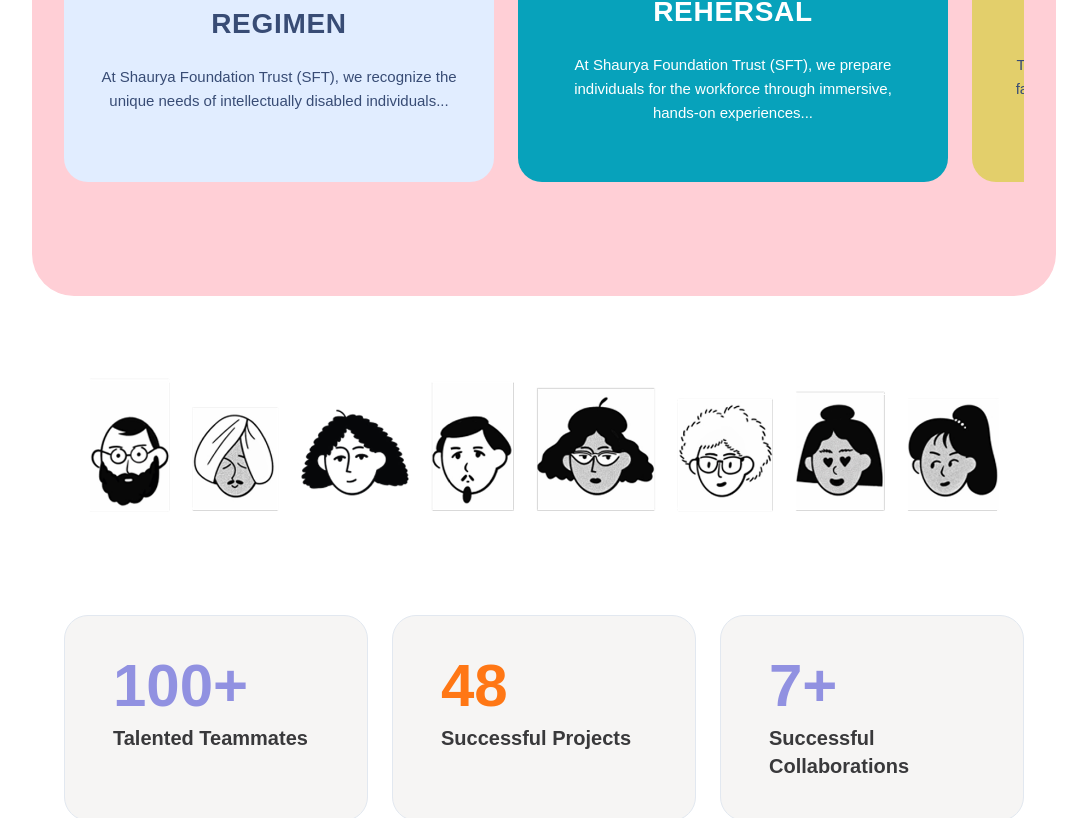
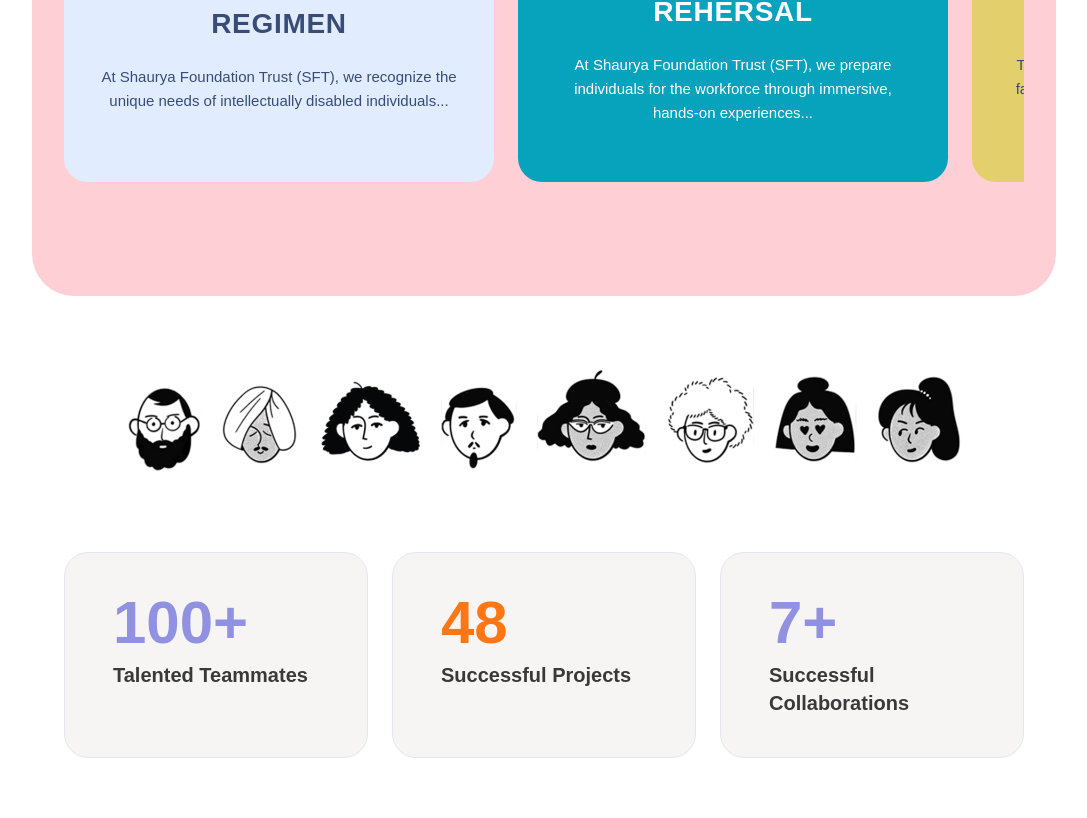
Before and after one commit to Shujaulislam/Shaurya-foundation, a Next.js app: page /employement in a window 1280 px wide. Shown: the part 4533-5351 px from the top of the page, without its empty margins (96-1183 px from the left). Built offline with nearby package versions, Linux system fonts and the light colour scheme.

Commit message:
avatars image updated

```diff
--- a/src/app/employement/page.tsx
+++ b/src/app/employement/page.tsx
@@ -16,7 +16,7 @@ export default function Employment() {
                 <span className="text-7xl">THE</span>
                 <span className="text-7xl font-bold">SFT</span>
                 <button className="bg-white sm:px-1 lg:p-3.5 rounded-full lg:ml-6">
-                <Play size={24}/>
+                  <Play size={24} />
                 </button>
               </h1>
               <p className="text-7xl font-bold">ECOSYSTEM</p>
@@ -24,11 +24,14 @@ export default function Employment() {
 
             <div className="pl-16 mt-8 pr-8">
               <p className="text-[#222223] text-lg">
-              Shaurya Foundation Trust (SFT) Has Dedicated 11 Years To Empowering Individuals With Intellectual
-              Challenges By Providing Essential Skills And Fostering Independent Living. We've Made Significant
-              Strides In Removing Barriers, And Over The Next Years, We'll Focus On Creating Assisted
-              Employment Models To Ensure All Trainees, Regardless Of The Severity Of Their Challenges, Can
-              Achieve Independent And Productive Lives Through Meaningful Employment.
+                Shaurya Foundation Trust (SFT) Has Dedicated 11 Years To
+                Empowering Individuals With Intellectual Challenges By Providing
+                Essential Skills And Fostering Independent Living. We've Made
+                Significant Strides In Removing Barriers, And Over The Next
+                Years, We'll Focus On Creating Assisted Employment Models To
+                Ensure All Trainees, Regardless Of The Severity Of Their
+                Challenges, Can Achieve Independent And Productive Lives Through
+                Meaningful Employment.
               </p>
             </div>
 
@@ -521,22 +524,22 @@ export default function Employment() {
             }
           `}</style>
         </section>
+
         {/* AVATARS */}
-        <section className="mt-20">
+        <section className="md:-mt-20 md:-mb-20 lg:-mt-40 lg:-mb-40">
           <div className="w-full">
             <Image
               src="/employement/avatars.png"
               alt="about"
               width={1920}
               height={1080}
-              style={{ mixBlendMode: "darken" }}
-              className="w-full h-auto"
+              className="w-full"
               priority
             />
           </div>
         </section>
         {/* Number cards */}
-        <section className="flex gap-6 mt-20 mb-40 px-8">
+        <section className="flex gap-6 mb-40 px-8">
           {/* Card 1 */}
           <div className="flex-1 px-12 py-10 border rounded-[24px] bg-[#F6F5F4]">
             <h1 className="text-[#9191E1] text-6xl font-extrabold mb-2">
```
Also changed, not shown: public/employement/avatars.png. Lines whose indentation alone changed are shown as unchanged.
